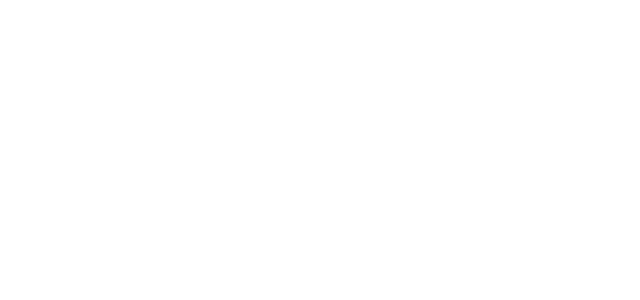
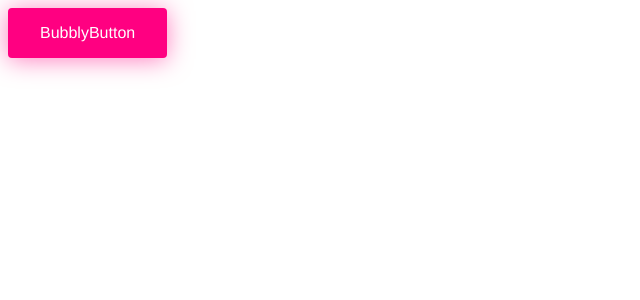
Before and after one commit to jamongjelly/react-component-dictionary, a React (Create React App) app: page / in a window 1280 px wide. Shown: the top 300 px of the page, without its empty margins (0-640 px from the left). Built offline with nearby package versions, Linux system fonts and the light colour scheme.

Commit message:
:lipstick: [버튼] BubblyButton 컴포넌트 추가

```diff
--- a/src/app/App.tsx
+++ b/src/app/App.tsx
@@ -1,7 +1,13 @@
 import React from "react";
 
+import { BubblyButton } from "@/components";
+
 function App() {
-    return <div></div>;
+    return (
+        <div>
+            <BubblyButton />
+        </div>
+    );
 }
 
 export default App;
--- /dev/null
+++ b/src/components/buttons/BubblyButton/BubblyButton.styles.tsx
@@ -0,0 +1,190 @@
+import styled, { css } from "styled-components";
+import { darken } from "polished";
+
+const FUSCHIA = "#ff0081";
+const BUTTON_BG = FUSCHIA;
+const BUTTON_TEXT_COLOR = "#fff";
+
+/**
+ * 특이사항
+ *
+ * * 그림자
+ */
+export const StyledButton = styled.button<{ animate: boolean }>`
+    /* 초기화 */
+    border: none;
+    -webkit-appearance: none;
+    appearance: none; // 네이티브 모양 없애기
+    cursor: pointer;
+
+    /* 색상 */
+    background-color: ${BUTTON_BG};
+    color: ${BUTTON_TEXT_COLOR};
+
+    /* 그림자 */
+    box-shadow: 0 2px 25px rgba(255, 0, 130, 0.5);
+
+    /* 박스 모델 */
+    border-radius: 4px;
+
+    /* 폰트 설정 */
+    font-family: "Helvetica", "Arial", sans-serif;
+    font-size: 1em;
+    padding: 1em 2em;
+
+    /* 배치 */
+    position: relative;
+    display: inline-block;
+
+    /* 애니메이션 */
+    transition: transform ease-in 0.1s, box-shadow ease-in 0.25s;
+
+    /* 가상 선택자 */
+    &:focus {
+        outline: 0;
+    }
+
+    &:active {
+        /* 색상 */
+        background-color: ${darken(0.05, BUTTON_BG)};
+
+        /* 그림자 */
+        box-shadow: 0 2px 25px rgba(255, 0, 130, 0.2);
+
+        /* 변형 */
+        transform: scale(0.9);
+    }
+
+    // 주요 코드
+    &:before,
+    &:after {
+        /* 초기화 */
+        content: "";
+
+        /* 색상 */
+        background-repeat: no-repeat;
+
+        /* 박스 모델 */
+        width: 140%;
+        height: 100%;
+
+        /* 배치 */
+        z-index: -1000;
+        position: absolute;
+        left: -20%;
+        display: block;
+
+        /* 애니메이션 */
+        transition: all ease-in-out 0.5s;
+    }
+
+    &:before {
+        /* 색상 */
+        background-image: radial-gradient(
+                circle,
+                ${BUTTON_BG} 20%,
+                transparent 20%
+            ),
+            radial-gradient(
+                circle,
+                transparent 20%,
+                ${BUTTON_BG} 20%,
+                transparent 30%
+            ),
+            radial-gradient(circle, ${BUTTON_BG} 20%, transparent 20%),
+            radial-gradient(circle, ${BUTTON_BG} 20%, transparent 20%),
+            radial-gradient(
+                circle,
+                transparent 10%,
+                ${BUTTON_BG} 15%,
+                transparent 20%
+            ),
+            radial-gradient(circle, ${BUTTON_BG} 20%, transparent 20%),
+            radial-gradient(circle, ${BUTTON_BG} 20%, transparent 20%),
+            radial-gradient(circle, ${BUTTON_BG} 20%, transparent 20%),
+            radial-gradient(circle, ${BUTTON_BG} 20%, transparent 20%);
+        background-size: 10% 10%, 20% 20%, 15% 15%, 20% 20%, 18% 18%, 10% 10%,
+            15% 15%, 10% 10%, 18% 18%;
+
+        /* 배치 */
+        top: -75%;
+        display: none;
+    }
+
+    &:after {
+        /* 색상 */
+        background-image: radial-gradient(
+                circle,
+                ${BUTTON_BG} 20%,
+                transparent 20%
+            ),
+            radial-gradient(circle, transparent 20%, transparent 20%),
+            radial-gradient(
+                circle,
+                transparent 10%,
+                ${BUTTON_BG} 15%,
+                transparent 20%
+            ),
+            radial-gradient(circle, ${BUTTON_BG} 20%, transparent 20%),
+            radial-gradient(circle, ${BUTTON_BG} 20%, transparent 20%),
+            radial-gradient(circle, ${BUTTON_BG} 20%, transparent 20%),
+            radial-gradient(circle, ${BUTTON_BG} 20%, transparent 20%);
+        background-size: 15% 15%, 20% 20%, 18% 18%, 20% 20%, 15% 15%, 10% 10%,
+            20% 20%;
+
+        /* 배치 */
+        bottom: -75%;
+        display: none;
+    }
+
+    ${({ animate }) =>
+        animate &&
+        css`
+            &:before {
+                display: block;
+                animation: topBubbles ease-in-out 0.75s forwards;
+            }
+
+            &:after {
+                display: block;
+                animation: bottomBubbles ease-in-out 0.75s forwards;
+            }
+        `}
+
+    @keyframes topBubbles {
+        0% {
+            background-position: 5% 90%, 10% 905%, 10% 90%, 15% 90%, 25% 90%,
+                25% 90%, 40% 90%, 55% 90%, 70% 90%;
+        }
+
+        50% {
+            background-position: 0% 80%, 0% 20%, 10% 40%, 20% 0%, 30% 30%,
+                22% 50%, 50% 50%, 65% 20%, 90% 30%;
+        }
+
+        100% {
+            background-position: 0% 70%, 0% 10%, 10% 30%, 20% -10%, 30% 20%,
+                22% 40%, 50% 40%, 65% 10%, 90% 20%;
+
+            background-size: 0% 0%, 0% 0%, 0% 0%, 0% 0%, 0% 0%, 0% 0%;
+        }
+    }
+
+    @keyframes bottomBubbles {
+        0% {
+            background-position: 10% -10%, 30% 10%, 55% -10%, 70% -10%, 85% -10%,
+                70% -10%, 70% 0%;
+        }
+
+        50% {
+            background-position: 0% 80%, 20% 80%, 45% 60%, 60% 100%, 75% 70%,
+                95% 60%, 105% 0%;
+        }
+
+        100% {
+            background-position: 0% 90%, 20% 90%, 45% 70%, 60% 110%, 75% 80%,
+                95% 70%, 110% 10%;
+            background-size: 0% 0%, 0% 0%, 0% 0%, 0% 0%, 0% 0%, 0% 0%;
+        }
+    }
+`;
--- /dev/null
+++ b/src/components/buttons/BubblyButton/BubblyButton.tsx
@@ -0,0 +1,14 @@
+import React from "react";
+
+import { StyledButton } from "./BubblyButton.styles";
+import { useBubblyButton } from "./useBubblyButton";
+
+export const BubblyButton = () => {
+    const { animate, handleClick } = useBubblyButton();
+
+    return (
+        <StyledButton animate={animate} onClick={handleClick}>
+            BubblyButton
+        </StyledButton>
+    );
+};
--- /dev/null
+++ b/src/components/buttons/BubblyButton/index.ts
@@ -0,0 +1 @@
+export * from "./BubblyButton";
--- /dev/null
+++ b/src/components/buttons/BubblyButton/useBubblyButton.ts
@@ -0,0 +1,17 @@
+import { useState } from "react";
+
+export const useBubblyButton = () => {
+    const [animate, setAnimate] = useState(false);
+
+    const handleClick = (event: React.MouseEvent<HTMLButtonElement>) => {
+        event.preventDefault();
+
+        setAnimate(true);
+
+        setTimeout(() => {
+            setAnimate(false);
+        }, 700);
+    };
+
+    return { animate, handleClick };
+};
--- /dev/null
+++ b/src/components/buttons/index.ts
@@ -0,0 +1 @@
+export * from "./BubblyButton";
--- /dev/null
+++ b/src/components/index.ts
@@ -0,0 +1 @@
+export * from "./buttons";
```
